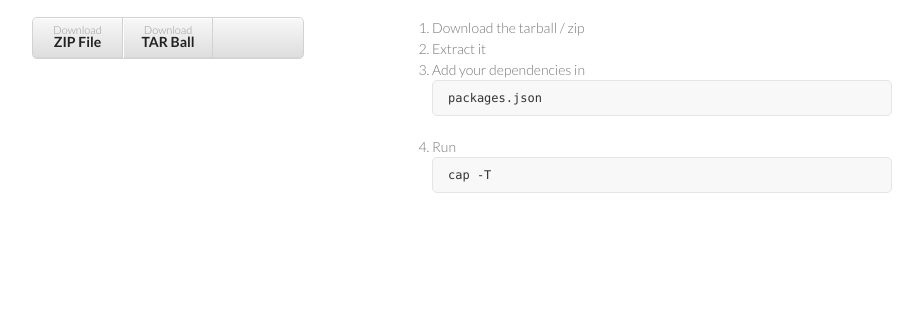
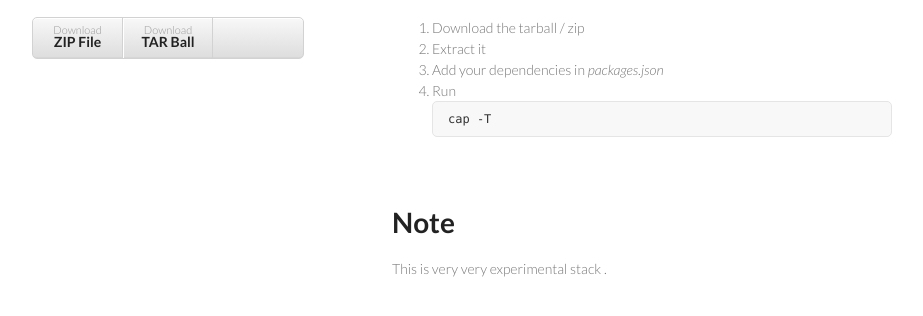
Before and after one commit to capi5k/capi5k, a plain HTML site: page index.html in a window 1280 px wide. Shown: the part 92-408 px from the top of the page, without its empty margins (178-1101 px from the left). Drawn offline with Linux system fonts and the light colour scheme.

Commit message:
Add note.
M

```diff
--- a/index.html
+++ b/index.html
@@ -28,9 +28,16 @@
         <ol>
           <li>Download the tarball / zip</li>
           <li>Extract it </li>
-          <li>Add your dependencies in <pre>packages.json</pre> </li>
+          <li>Add your dependencies in <i>packages.json</i> </li>
           <li>Run <pre>cap -T</pre></li>
         </ol>
+      </section>
+
+      <section>
+          <h1>
+            Note
+          </h1>
+           This is very very experimental stack .
       </section>
 
     </div>
```
